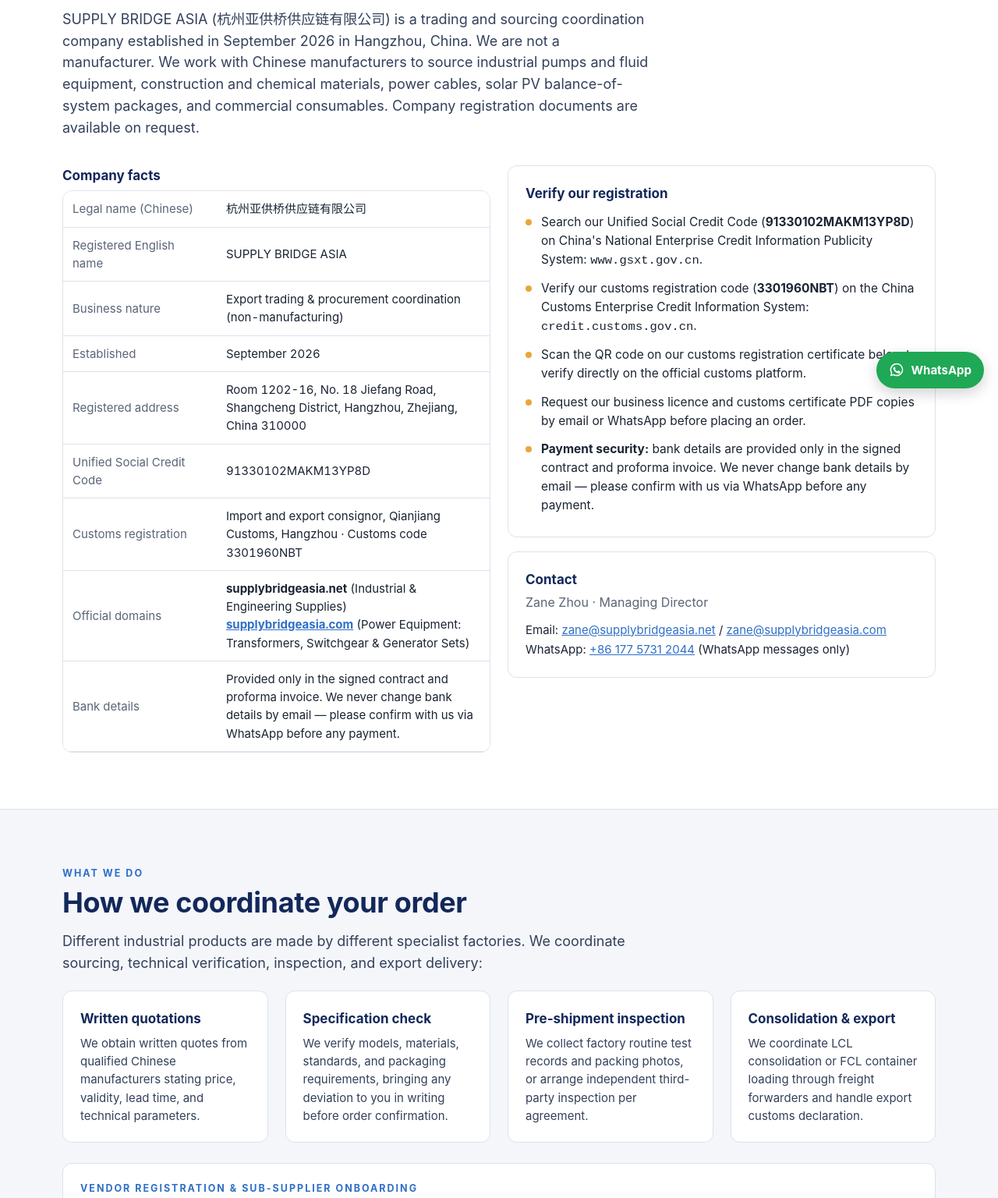
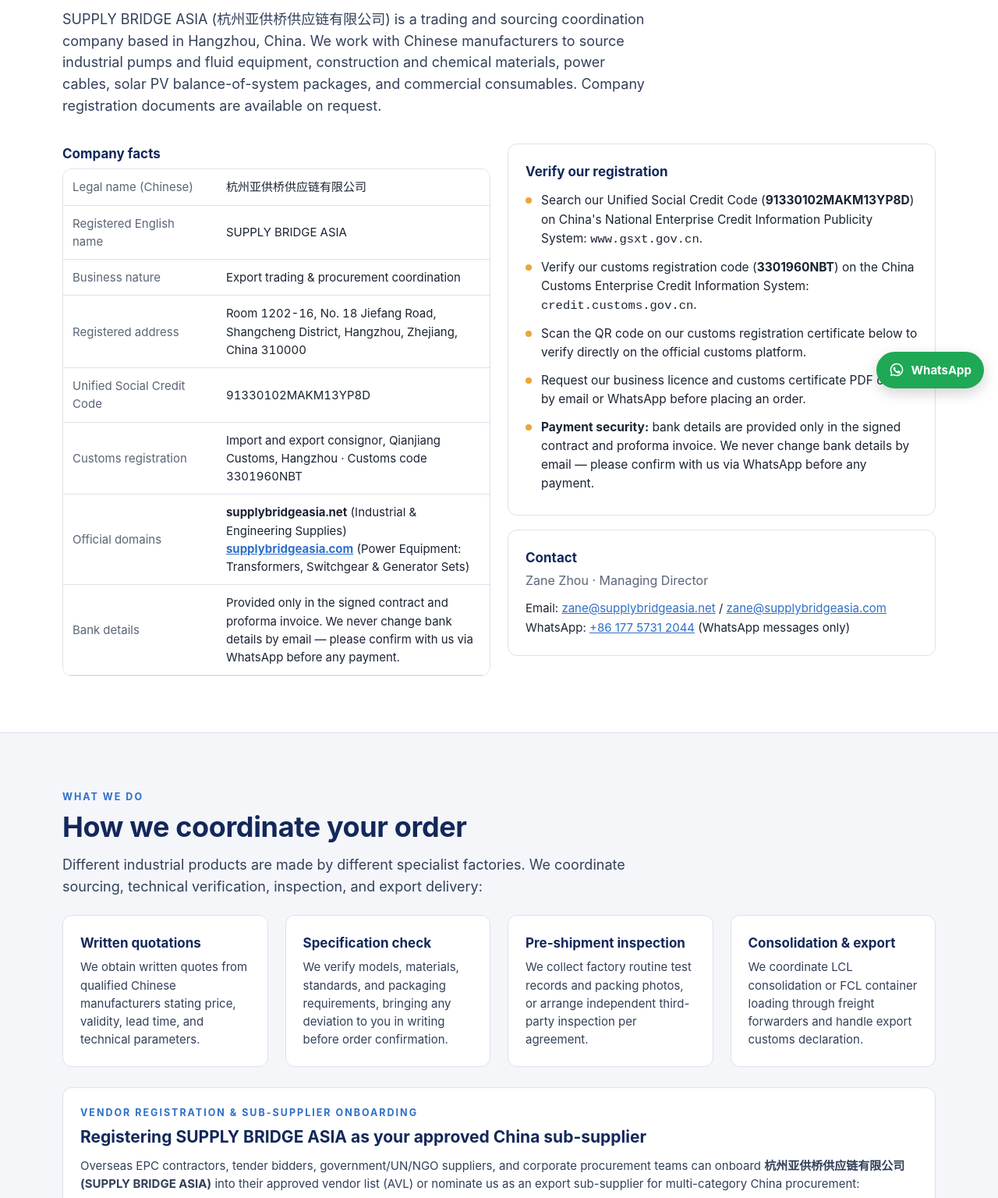
Before and after one commit to zane698/supplybridgeasia-net, a plain HTML site: page company.html in a window 1280 px wide. Shown: the part 284-1820 px from the top of the page at 78% size. Drawn offline with Linux system fonts and the light colour scheme.

Commit message:
Remove negative self-framing in index and company pages

```diff
--- a/company.html
+++ b/company.html
@@ -31,7 +31,7 @@
 <section><div class="wrap">
   <div class="kick">Company</div>
   <h1 style="margin-top:10px">Trading and procurement coordination in Hangzhou, China</h1>
-  <p class="lead" style="margin-top:16px">SUPPLY BRIDGE ASIA (杭州亚供桥供应链有限公司) is a trading and sourcing coordination company established in September 2026 in Hangzhou, China. We are not a manufacturer. We work with Chinese manufacturers to source industrial pumps and fluid equipment, construction and chemical materials, power cables, solar PV balance-of-system packages, and commercial consumables. Company registration documents are available on request.</p>
+  <p class="lead" style="margin-top:16px">SUPPLY BRIDGE ASIA (杭州亚供桥供应链有限公司) is a trading and sourcing coordination company based in Hangzhou, China. We work with Chinese manufacturers to source industrial pumps and fluid equipment, construction and chemical materials, power cables, solar PV balance-of-system packages, and commercial consumables. Company registration documents are available on request.</p>
 
   <div class="grid g2" style="margin-top:34px;align-items:start">
     <div>
@@ -39,8 +39,7 @@
       <div class="tbl"><table class="kv">
         <tr><td>Legal name (Chinese)</td><td>杭州亚供桥供应链有限公司</td></tr>
         <tr><td>Registered English name</td><td>SUPPLY BRIDGE ASIA</td></tr>
-        <tr><td>Business nature</td><td>Export trading &amp; procurement coordination (non-manufacturing)</td></tr>
-        <tr><td>Established</td><td>September 2026</td></tr>
+        <tr><td>Business nature</td><td>Export trading &amp; procurement coordination</td></tr>
         <tr><td>Registered address</td><td>Room 1202-16, No. 18 Jiefang Road, Shangcheng District, Hangzhou, Zhejiang, China 310000</td></tr>
         <tr><td>Unified Social Credit Code</td><td>91330102MAKM13YP8D</td></tr>
         <tr><td>Customs registration</td><td>Import and export consignor, Qianjiang Customs, Hangzhou · Customs code 3301960NBT</td></tr>
@@ -85,7 +84,7 @@
   <div class="card" id="vendor-onboarding" style="margin-top:26px">
     <div class="kick">Vendor Registration &amp; Sub-Supplier Onboarding</div>
     <h3 style="font-size:21px;margin-top:6px">Registering SUPPLY BRIDGE ASIA as your approved China sub-supplier</h3>
-    <p style="margin-top:8px">Overseas EPC contractors, tender bidders, government/UN/NGO suppliers, and corporate procurement teams can onboard <b>杭州亚供桥供应链有限公司 (SUPPLY BRIDGE ASIA, established September 2026)</b> into their approved vendor list (AVL) or nominate us as an export sub-supplier for multi-category China procurement:</p>
+    <p style="margin-top:8px">Overseas EPC contractors, tender bidders, government/UN/NGO suppliers, and corporate procurement teams can onboard <b>杭州亚供桥供应链有限公司 (SUPPLY BRIDGE ASIA)</b> into their approved vendor list (AVL) or nominate us as an export sub-supplier for multi-category China procurement:</p>
     <div class="grid g2" style="margin-top:16px">
       <ul class="t">
         <li><b>Statutory registration credentials:</b> Unified Social Credit Code <b>91330102MAKM13YP8D</b> and China Customs Consignor Code <b>3301960NBT</b> (Hangzhou Qianjiang Customs). Business licence and customs registration certificates are provided upon request.</li>
```
Also changed, not shown: index.html (+3 -3 lines).
